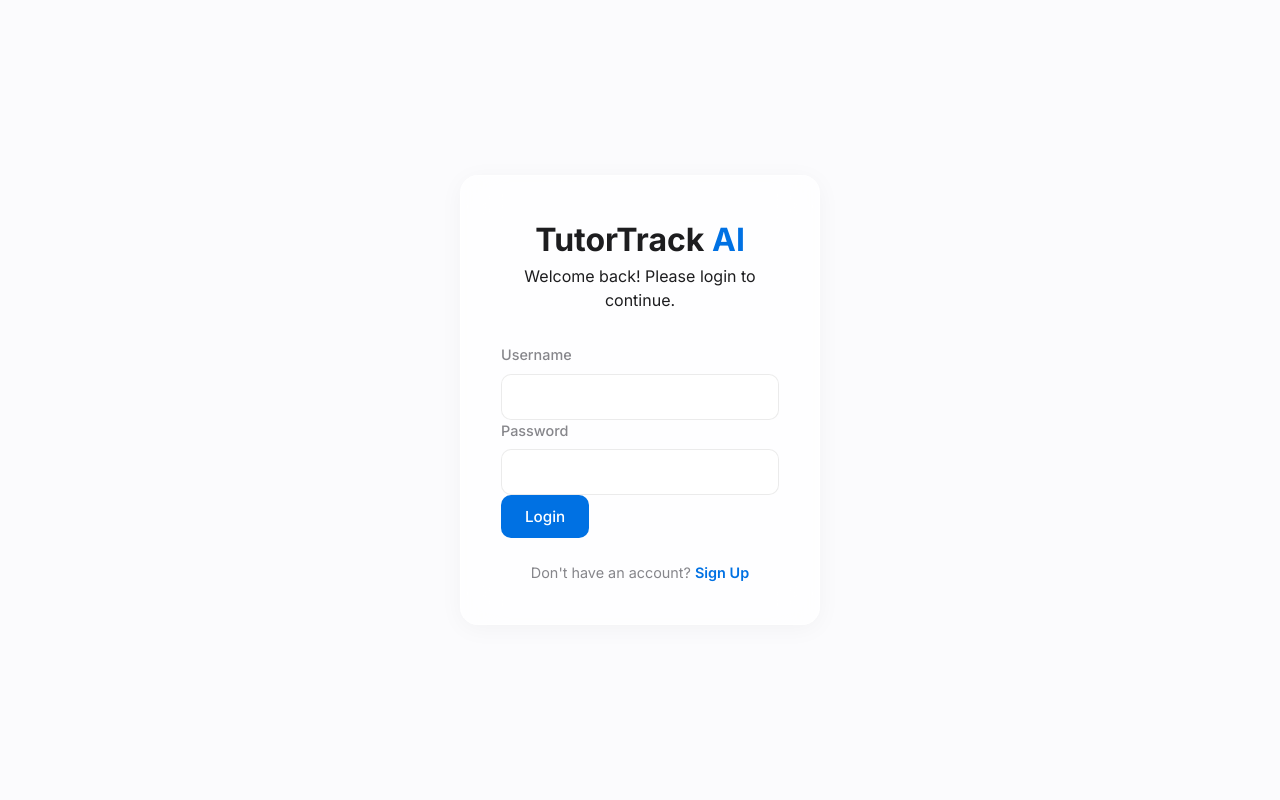
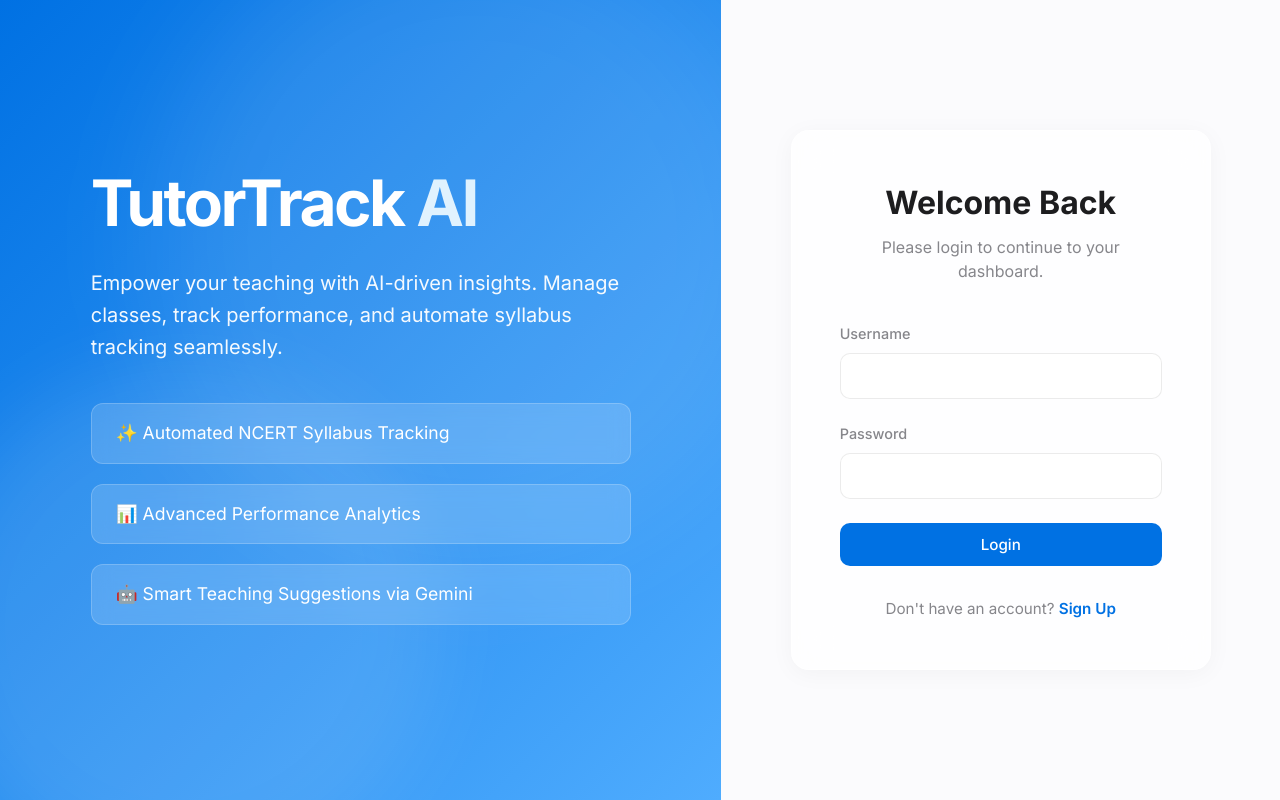
Before and after one commit to asur08/tutortrack-ai, a Flask app: page /login in a window 1280 px wide. Run offline with Flask 3, Linux system fonts and the light colour scheme.

Commit message:
style: Modernize login landing page with split-screen hero layout and fix password input styling

```diff
--- a/static/css/style.css
+++ b/static/css/style.css
@@ -421,23 +421,142 @@ input:focus, select:focus {
 }
 .ai-btn:hover { transform: scale(0.95); }
 
-/* Auth Pages */
-.auth-page {
+/* Landing Page Split Layout */
+.landing-page {
+    margin: 0;
+    padding: 0;
+    min-height: 100vh;
+    background-color: var(--bg-color);
+}
+
+.split-layout {
+    display: flex;
+    min-height: 100vh;
+    width: 100%;
+}
+
+.hero-section {
+    flex: 1.2;
+    background: linear-gradient(135deg, var(--primary-color) 0%, #4facfe 100%);
+    color: white;
     display: flex;
     align-items: center;
     justify-content: center;
-    min-height: 100vh;
+    padding: 4rem;
+    position: relative;
+    overflow: hidden;
 }
+
+.hero-section::before {
+    content: '';
+    position: absolute;
+    top: -10%; right: -10%;
+    width: 50vw; height: 50vw;
+    background: rgba(255,255,255,0.1);
+    border-radius: 50%;
+    filter: blur(60px);
+}
+
+.hero-section::after {
+    content: '';
+    position: absolute;
+    bottom: -10%; left: -10%;
+    width: 40vw; height: 40vw;
+    background: rgba(255,255,255,0.1);
+    border-radius: 50%;
+    filter: blur(40px);
+}
+
+.hero-content {
+    position: relative;
+    z-index: 10;
+    max-width: 540px;
+}
+
+.hero-content h1 {
+    font-size: 4rem;
+    font-weight: 800;
+    letter-spacing: -0.04em;
+    margin-bottom: 1rem;
+}
+
+.hero-content h1 span {
+    color: #e0f2fe;
+}
+
+.hero-subtitle {
+    font-size: 1.25rem;
+    opacity: 0.95;
+    margin-bottom: 2.5rem;
+    line-height: 1.6;
+}
+
+.hero-features {
+    list-style: none;
+}
+
+.hero-features li {
+    font-size: 1.1rem;
+    margin-bottom: 1.25rem;
+    display: flex;
+    align-items: center;
+    background: rgba(255, 255, 255, 0.15);
+    padding: 1rem 1.5rem;
+    border-radius: 12px;
+    backdrop-filter: blur(10px);
+    border: 1px solid rgba(255, 255, 255, 0.2);
+}
+
+.auth-section {
+    flex: 1;
+    display: flex;
+    align-items: center;
+    justify-content: center;
+    padding: 2rem;
+    background-color: var(--bg-color);
+}
+
 .auth-container {
     width: 100%;
-    max-width: 360px;
-    padding: 2.5rem;
+    max-width: 420px;
+    padding: 3rem;
 }
-.auth-header { text-align: center; margin-bottom: 2rem; }
-.auth-header h1 span { color: var(--primary-color); }
-.auth-footer { text-align: center; margin-top: 1.5rem; font-size: 0.9rem; color: var(--text-muted); }
-.auth-footer a { color: var(--primary-color); text-decoration: none; font-weight: 600; }
-.flash { padding: 0.75rem 1rem; border-radius: 8px; font-size: 0.9rem; margin-bottom: 1rem; text-align: center; }
+
+.auth-header {
+    text-align: center;
+    margin-bottom: 2.5rem;
+}
+.auth-header h2 {
+    font-size: 2rem;
+    color: var(--text-main);
+    margin-bottom: 0.5rem;
+}
+.auth-header p {
+    color: var(--text-muted);
+}
+.auth-footer {
+    text-align: center;
+    margin-top: 2rem;
+    font-size: 0.95rem;
+    color: var(--text-muted);
+}
+.auth-footer a {
+    color: var(--primary-color);
+    text-decoration: none;
+    font-weight: 600;
+}
+
+.form-group {
+    margin-bottom: 1.5rem;
+}
+
+.flash {
+    padding: 1rem;
+    border-radius: 10px;
+    font-size: 0.95rem;
+    margin-bottom: 1.5rem;
+    text-align: center;
+}
 .flash.error { background-color: #fee2e2; color: #991b1b; }
 .flash.success { background-color: #d1fae5; color: #065f46; }
 
@@ -447,4 +566,7 @@ input:focus, select:focus {
         flex-direction: column;
         align-items: stretch;
     }
+    .hero-section {
+        display: none;
+    }
 }
--- a/templates/login.html
+++ b/templates/login.html
@@ -7,11 +7,27 @@
     <link href="https://fonts.googleapis.com/css2?family=Inter:wght@400;500;600;700&display=swap" rel="stylesheet">
     <link rel="stylesheet" href="{{ url_for('static', filename='css/style.css') }}">
 </head>
-<body class="auth-page">
+<body class="landing-page">
+    <div class="split-layout">
+        <!-- Left Hero Section -->
+        <div class="hero-section">
+            <div class="hero-content">
+                <h1>TutorTrack <span>AI</span></h1>
+                <p class="hero-subtitle">Empower your teaching with AI-driven insights. Manage classes, track performance, and automate syllabus tracking seamlessly.</p>
+                <ul class="hero-features">
+                    <li>✨ Automated NCERT Syllabus Tracking</li>
+                    <li>📊 Advanced Performance Analytics</li>
+                    <li>🤖 Smart Teaching Suggestions via Gemini</li>
+                </ul>
+            </div>
+        </div>
+
+        <!-- Right Auth Section -->
+        <div class="auth-section">
             <div class="auth-container glass-card">
                 <div class="auth-header">
-            <h1>TutorTrack <span>AI</span></h1>
-            <p>Welcome back! Please login to continue.</p>
+                    <h2>Welcome Back</h2>
+                    <p>Please login to continue to your dashboard.</p>
                 </div>
 
                 {% with messages = get_flashed_messages(with_categories=true) %}
@@ -33,12 +49,14 @@
                         <label for="password">Password</label>
                         <input type="password" id="password" name="password" required>
                     </div>
-            <button type="submit" class="btn btn-primary">Login</button>
+                    <button type="submit" class="btn btn-primary block-btn" style="margin-top: 1rem;">Login</button>
                 </form>
 
                 <div class="auth-footer">
                     <p>Don't have an account? <a href="{{ url_for('signup') }}">Sign Up</a></p>
                 </div>
             </div>
+        </div>
+    </div>
 </body>
 </html>
```
Also changed, not shown: templates/signup.html (+22 -4 lines). Lines whose indentation alone changed are shown as unchanged.
